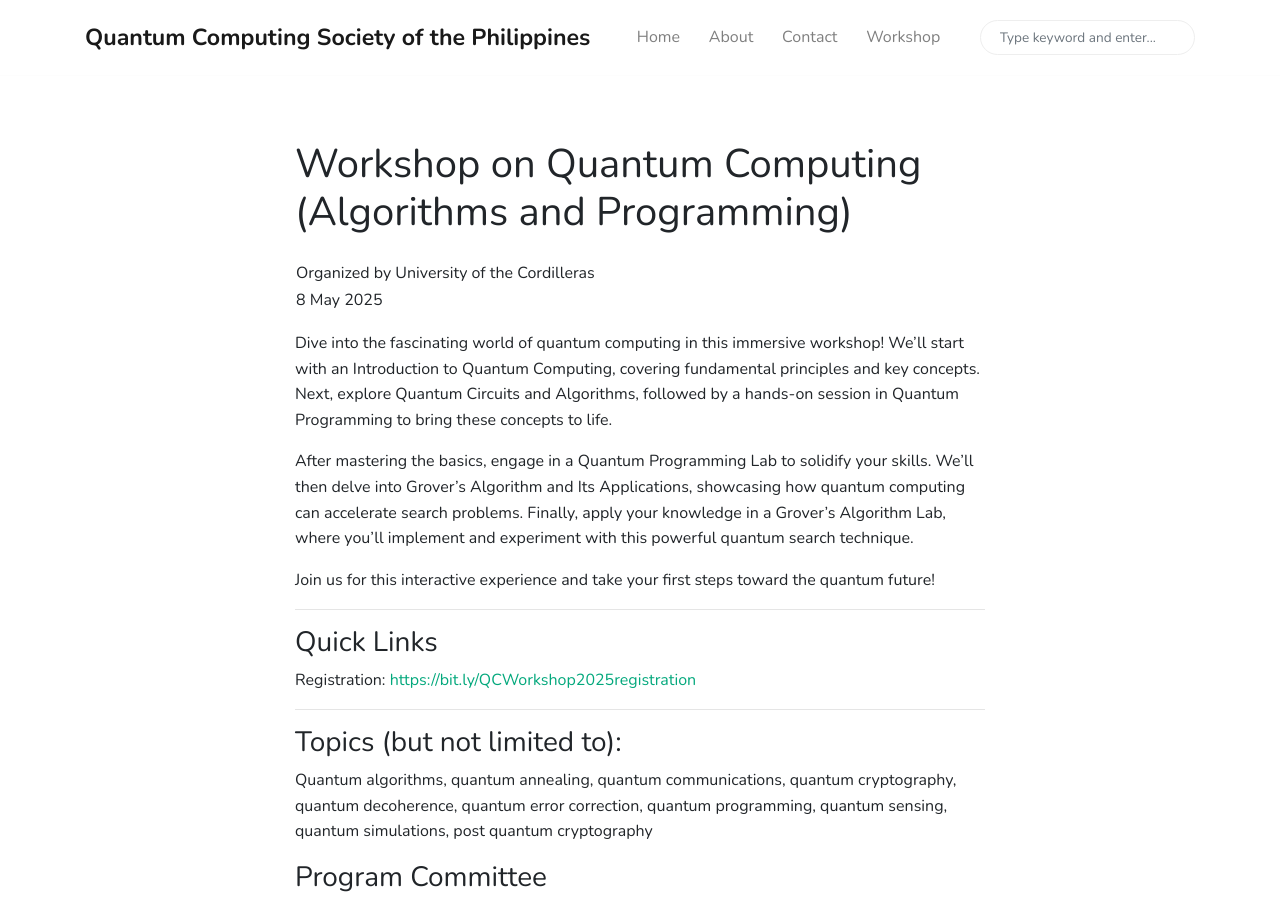
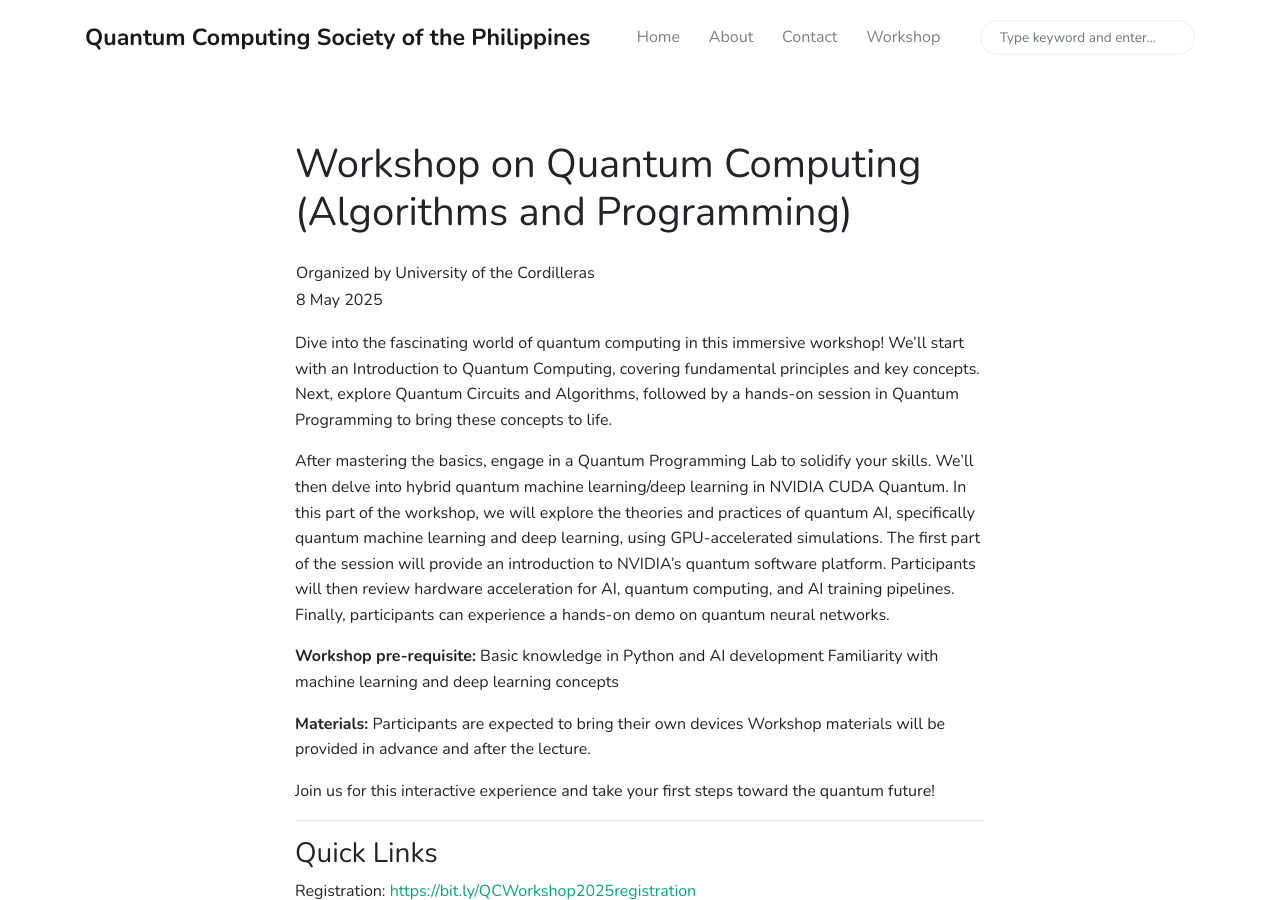
Before and after one commit to corpbob-qcsp/Quantum-Computing-Philippines.github.io, a Jekyll site: the page built from _pages/workshop2025.md, in a window 1280 px wide and 900 px high. Built offline with Jekyll 4.4.1, drawn with Linux system fonts in a browser that asks for light colours; nearby versions of some CDN libraries; some of the changed text lies outside the part shown.

Commit message:
update workshop details

```diff
--- a/_pages/workshop2025.md
+++ b/_pages/workshop2025.md
@@ -14,7 +14,16 @@
 
 Dive into the fascinating world of quantum computing in this immersive workshop! We’ll start with an Introduction to Quantum Computing, covering fundamental principles and key concepts. Next, explore Quantum Circuits and Algorithms, followed by a hands-on session in Quantum Programming to bring these concepts to life.
 
-After mastering the basics, engage in a Quantum Programming Lab to solidify your skills. We’ll then delve into Grover’s Algorithm and Its Applications, showcasing how quantum computing can accelerate search problems. Finally, apply your knowledge in a Grover’s Algorithm Lab, where you’ll implement and experiment with this powerful quantum search technique.
+After mastering the basics, engage in a Quantum Programming Lab to solidify your skills. We’ll then delve into hybrid quantum machine learning/deep learning in NVIDIA CUDA Quantum. In this part of the workshop, we will explore the theories and practices of quantum AI, specifically quantum machine learning and deep learning, using GPU-accelerated simulations. The first part of the session will provide an introduction to NVIDIA's quantum software platform. Participants will then review hardware acceleration for AI, quantum computing, and AI training pipelines. Finally, participants can experience a hands-on demo on quantum neural networks.
+
+<b>Workshop pre-requisite:</b>
+Basic knowledge in Python and AI development
+Familiarity with machine learning and deep learning concepts
+
+<b>Materials:</b>
+Participants are expected to bring their own devices
+Workshop materials will be provided in advance and after the lecture.
+
 
 Join us for this interactive experience and take your first steps toward the quantum future!
 
@@ -24,9 +33,6 @@
 Registration: [https://bit.ly/QCWorkshop2025registration](https://bit.ly/QCWorkshop2025registration)
 
 <hr/>
-### Topics (but not limited to):
-Quantum algorithms, quantum annealing, quantum communications, quantum cryptography, quantum decoherence, quantum error correction, quantum programming, quantum sensing, quantum simulations, post quantum cryptography
-
 ### Program Committee
 <table>
 <tr><td>Jeffrey Aborot</td><td>&nbsp;&nbsp;&nbsp;<b> Advanced Science, and Technology Institute - DOST</b></td></tr>
@@ -73,11 +79,18 @@
 <tr><td>12:00</td><td>&nbsp;&nbsp;&nbsp;        Lunch Break	</td></tr>
 <tr><td>13:00</td><td>&nbsp;&nbsp;&nbsp;	<b>Lab: Quantum Programming</b></td></tr>
 <tr><td></td><td>&nbsp;&nbsp;&nbsp;	Bobby Corpus</td></tr>
-<tr><td>14:00</td><td>&nbsp;&nbsp;&nbsp;	<b>Grover's Algorithm and Applications</b></td></tr>
+<tr><td>14:00</td><td>&nbsp;&nbsp;&nbsp;	<b>Hybrid Quantum Machine Learning / Deep Learning in NVIDIA CUDA Quantum</b></td></tr>
 <tr><td></td><td>&nbsp;&nbsp;&nbsp;	Dylan Lopez</td></tr>
-<tr><td>16:00</td><td>&nbsp;&nbsp;&nbsp;	<b>Lab: Grover's Algorithm and Applications</b></td></tr>
-<tr><td></td><td>&nbsp;&nbsp;&nbsp;	Dylan Lopez</td></tr>
-<tr><td>16:40</td><td>&nbsp;&nbsp;&nbsp;	Closing Ceremonies</td></tr>
+<tr><td></td><td>&nbsp;&nbsp;&nbsp;     <b>Outline:</b></td></tr>
+<tr><td></td><td>&nbsp;&nbsp;&nbsp;     - Review of Quantum Computing Concepts using NVIDIA CUDA Quantum</td></tr>
+<tr><td></td><td>&nbsp;&nbsp;&nbsp;     - Revisiting Classical AI</td></tr>
+<tr><td></td><td>&nbsp;&nbsp;&nbsp;     - Brief intro to Quantum AI (ML/DL) - Quantum SVM and Quantum Neural Networks</td></tr>
+<tr><td></td><td>&nbsp;&nbsp;&nbsp;     - Hands-on QNNs with CUDA Quantum</td></tr>
+
+
+
+
+
 <tr><td>17:00</td><td>&nbsp;&nbsp;&nbsp;	End of Workshop</td></tr>
 <table>
 
```
